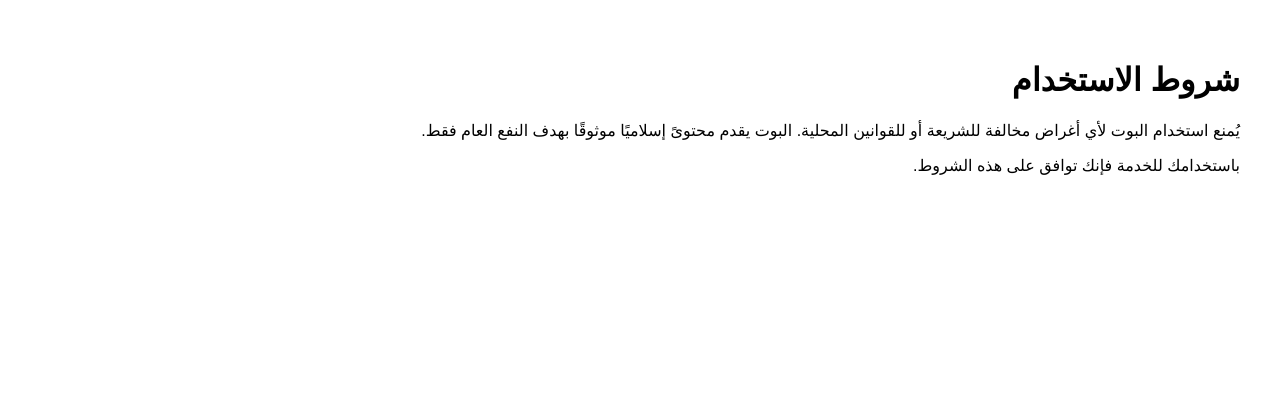
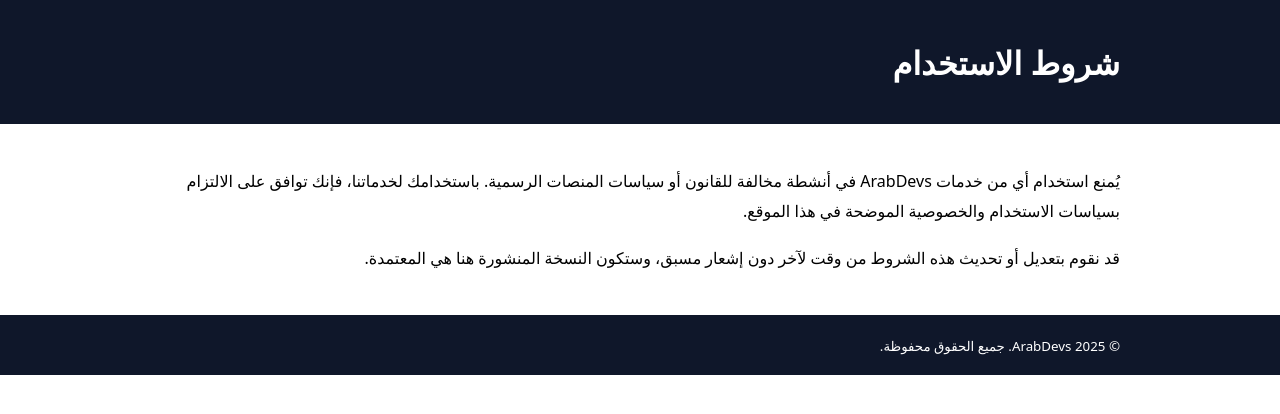
Before and after one commit to mohamedeldony3/Pre, a plain HTML site: page terms.html in a window 1280 px wide. Drawn offline with Linux system fonts and the light colour scheme.

Commit message:
Update terms.html

```diff
--- a/terms.html
+++ b/terms.html
@@ -1,14 +1,28 @@
 <!DOCTYPE html>
-<html lang="ar">
+<html lang="ar" dir="rtl">
 <head>
-  <meta charset="UTF-8">
-  <meta name="viewport" content="width=device-width, initial-scale=1.0">
-  <title>شروط الاستخدام</title>
+  <meta charset="UTF-8" />
+  <meta name="viewport" content="width=device-width,initial-scale=1" />
+  <title>شروط الاستخدام - ArabDevs</title>
+  <meta name="description" content="شروط الاستخدام لخدمات ArabDevs.">
+  <style>
+    :root { --bg:#0f172a; --fg:#fff; }
+    body { margin:0; font-family: system-ui, -apple-system, Segoe UI, Roboto, Arial, sans-serif; }
+    header, footer { background:var(--bg); color:var(--fg); padding:1.2rem 0; }
+    main { max-width: 960px; margin: 0 auto; padding: 1.6rem 1rem; line-height: 1.9; }
+  </style>
 </head>
-<body style="direction: rtl; padding: 2rem; font-family: sans-serif;">
-  <h1>شروط الاستخدام</h1>
-  <p>يُمنع استخدام البوت لأي أغراض مخالفة للشريعة أو للقوانين المحلية.
-     البوت يقدم محتوىً إسلاميًا موثوقًا بهدف النفع العام فقط.</p>
-  <p>باستخدامك للخدمة فإنك توافق على هذه الشروط.</p>
+<body>
+  <header><div style="max-width:960px;margin:0 auto;padding:0 1rem;"><h1>شروط الاستخدام</h1></div></header>
+  <main>
+    <p>
+      يُمنع استخدام أي من خدمات ArabDevs في أنشطة مخالفة للقانون أو سياسات المنصات الرسمية.
+      باستخدامك لخدماتنا، فإنك توافق على الالتزام بسياسات الاستخدام والخصوصية الموضحة في هذا الموقع.
+    </p>
+    <p>
+      قد نقوم بتعديل أو تحديث هذه الشروط من وقت لآخر دون إشعار مسبق، وستكون النسخة المنشورة هنا هي المعتمدة.
+    </p>
+  </main>
+  <footer><div style="max-width:960px;margin:0 auto;padding:0 1rem;"><small>© 2025 ArabDevs. جميع الحقوق محفوظة.</small></div></footer>
 </body>
 </html>
```
